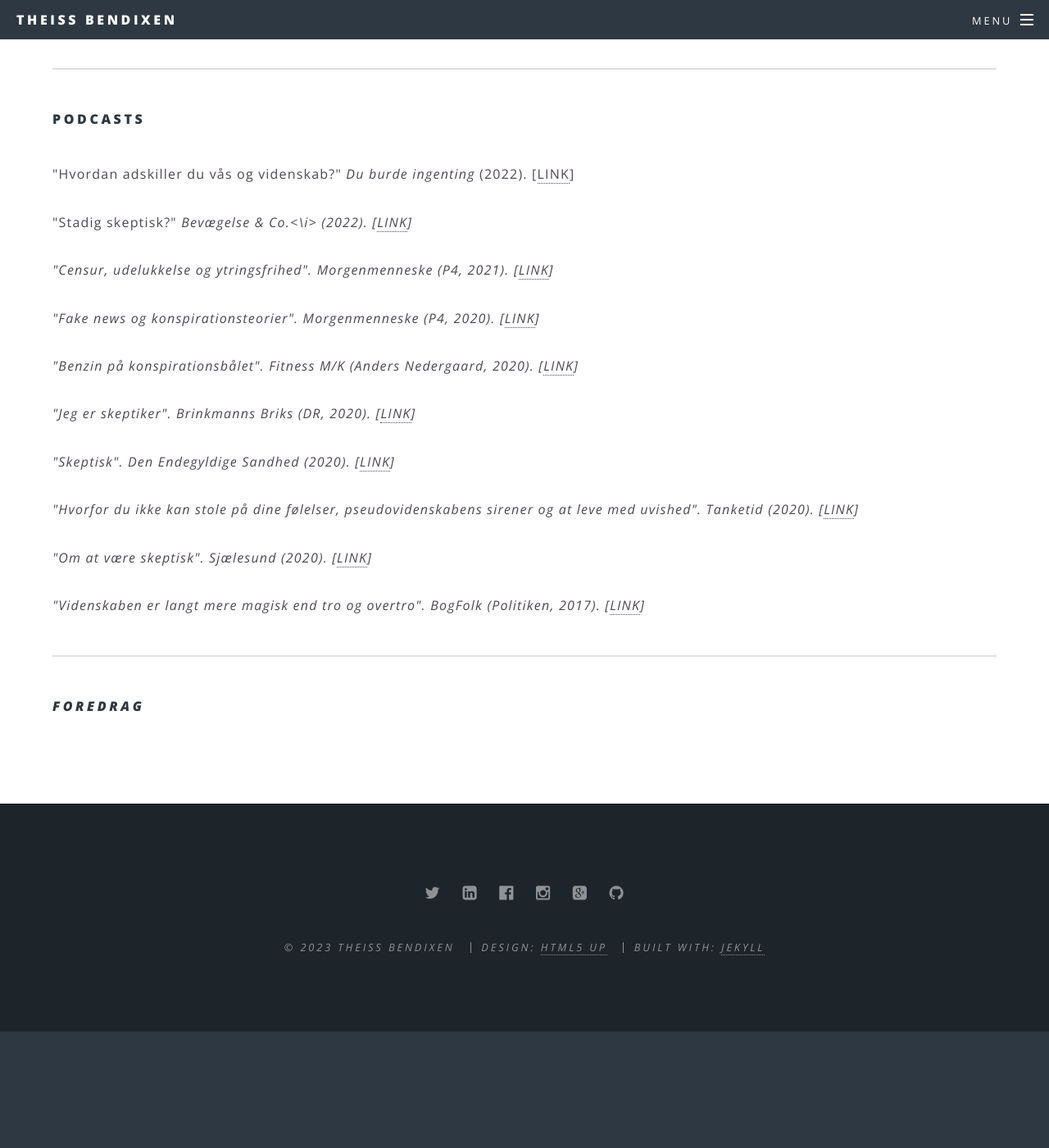
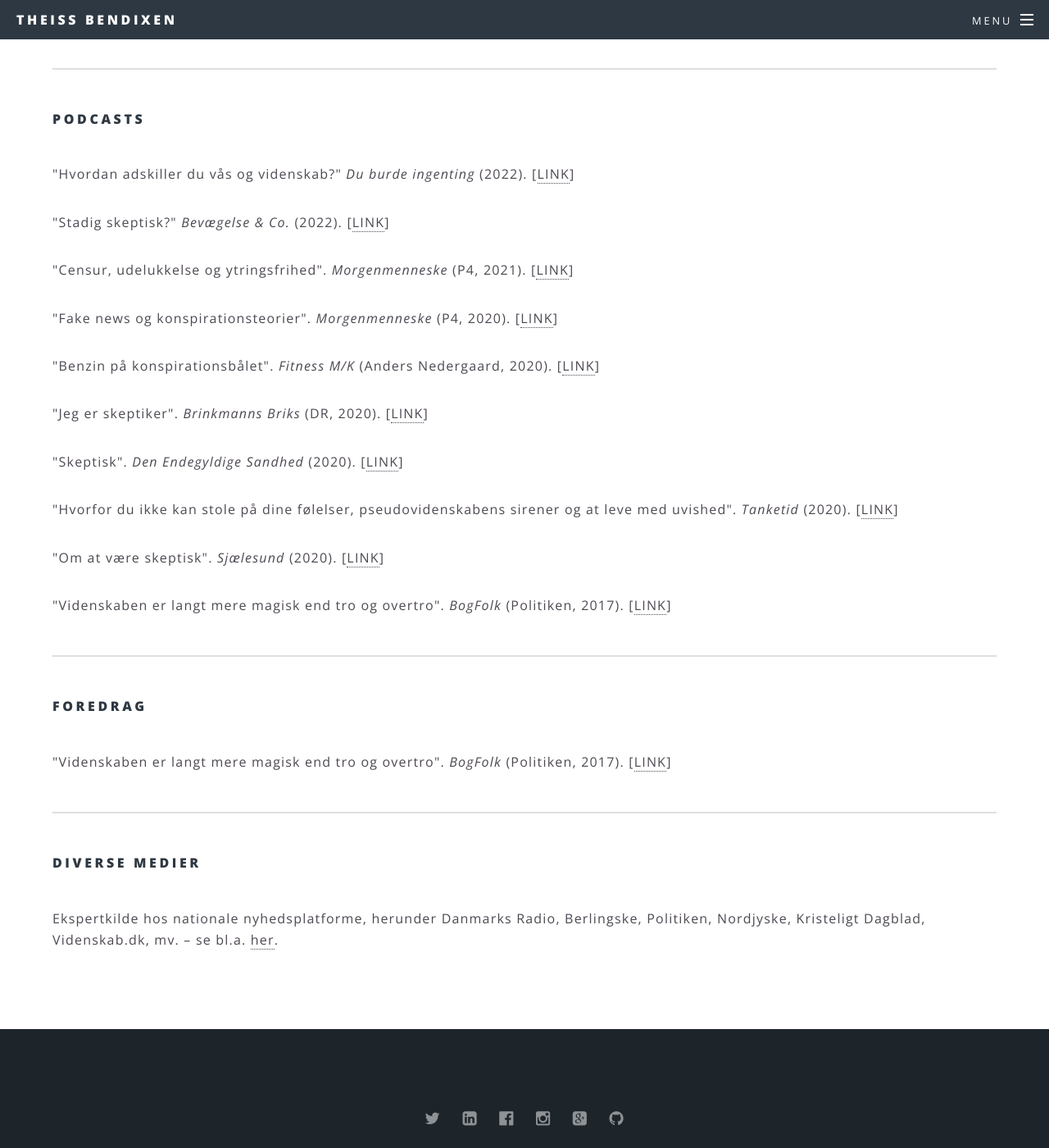
Before and after one commit to tbendixen/tbendixen.github.io.dk, a Jekyll site: the page built from debat.html, in a window 1280 px wide and 1400 px high, scrolled down 1272 px. Shown: the whole window at 82% size. Built offline with Jekyll 4.4.1, drawn with Linux system fonts in a browser that asks for light colours; before the commit the page ends 2530 px from its top, so only the background shows below that.

Commit message:
Update debat.html

```diff
--- a/debat.html
+++ b/debat.html
@@ -30,7 +30,7 @@ title: Medier & Debat
 			<br />
 				<p>"Hvordan adskiller du vås og videnskab?" <i>Du burde ingenting</i> (2022).
 					[<a href="https://www.spreaker.com/user/12907992/nadja-vienberg-2-10-03-2022-131020">LINK</a>]</p>
-				<p>"Stadig skeptisk?" <i>Bevægelse & Co.<\i> (2022).
+				<p>"Stadig skeptisk?" <i>Bevægelse & Co.</i> (2022).
 					[<a href="https://www.spreaker.com/user/bevagelseogco/stadig-skeptisk">LINK</a>]</p>
 				<p>"Censur, udelukkelse og ytringsfrihed". <i>Morgenmenneske</i> (P4, 2021).
 					[<a href="https://www.radio4.dk/program/morgenmenneske/?id=censur-udelukkelse-og-ytringsfrihed_ep_30_04_21">LINK</a>]</p>
@@ -51,3 +51,10 @@ title: Medier & Debat
 			<hr />
 			<h4>Foredrag</h4>
 			<br />
+			<p>"Videnskaben er langt mere magisk end tro og overtro". <i>BogFolk</i> (Politiken, 2017).
+					[<a href="https://politiken.dk/podcast/bogfolk/art6221720/Videnskaben-er-langt-mere-magisk-end-tro-og-overtro">LINK</a>]</p>
+			<hr />
+			<h4>Diverse medier</h4>
+			<br />
+			<p>Ekspertkilde hos nationale nyhedsplatforme, herunder Danmarks Radio, Berlingske, Politiken, Nordjyske, Kristeligt Dagblad, Videnskab.dk, mv. – se bl.a.
+					<a href="https://pure.au.dk/portal/en/persons/theiss-bendixen(310db78f-0b84-4ba8-bb0c-850ee4489104)/clippings.html">her</a>.</p>
```
